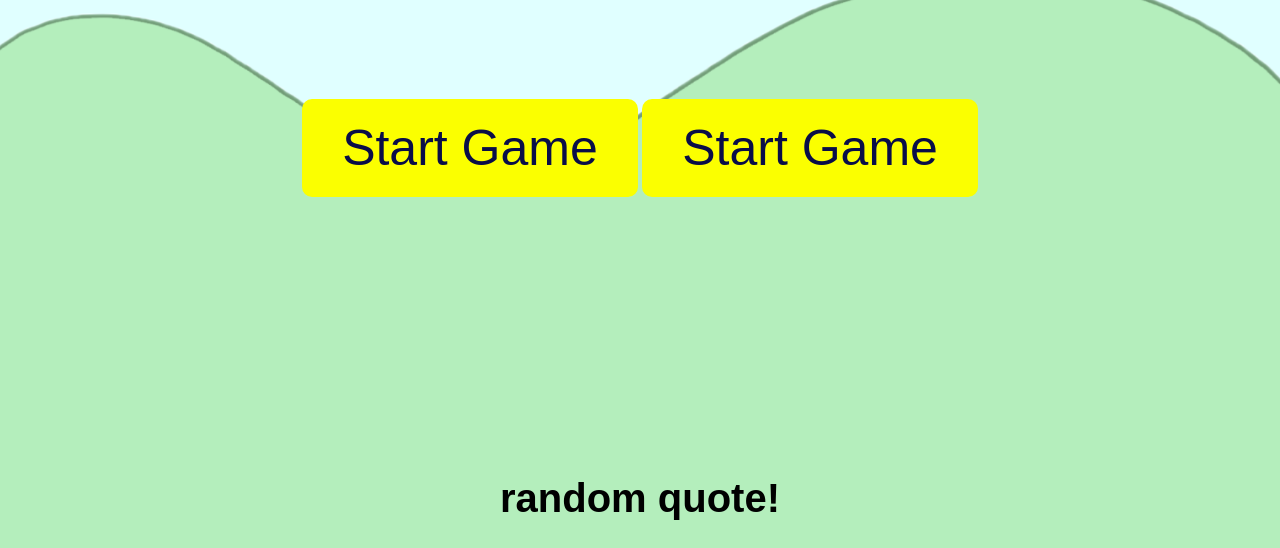
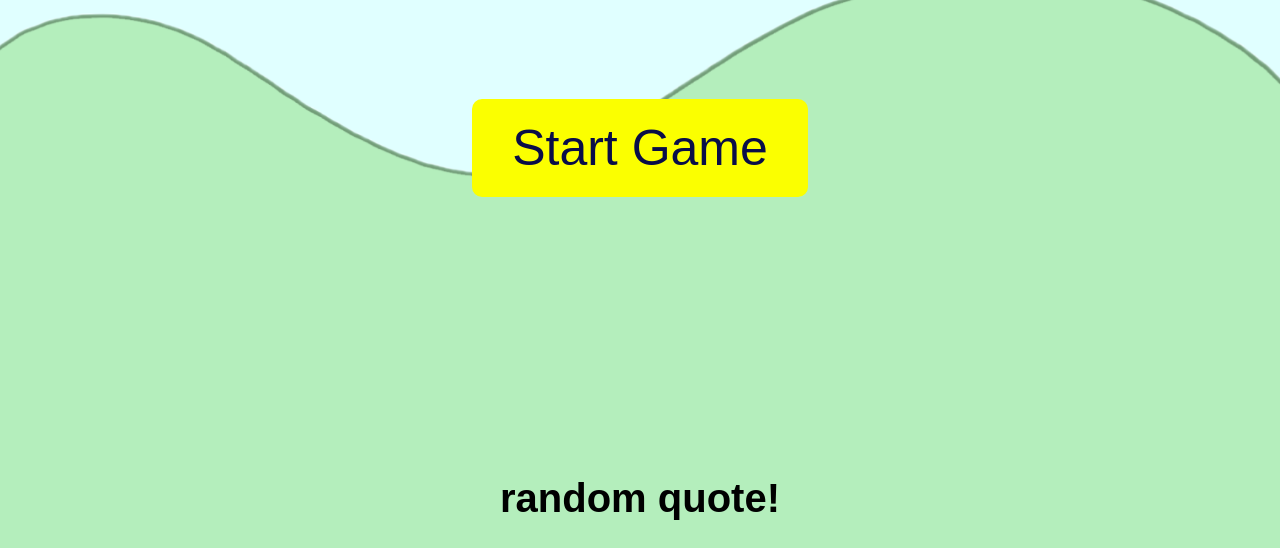
Before and after one commit to TheAlex7/VenusHacks2024, a website: page src/client/index.html in a window 1280 px wide. Shown: the part 252-800 px from the top of the page. Drawn offline with Linux system fonts and the light colour scheme; a web font is replaced by a local one.

Commit message:
updated index.html

```diff
--- a/src/client/index.html
+++ b/src/client/index.html
@@ -23,8 +23,6 @@
     <div id="home-screen">
         <button id="start-button" onclick="startQuiz()">Start Game</button>
         <!-- <button onclick="visitGarden()">Visit Virtual Garden</button> -->
-        <button id="start-button" onclick="startQuiz()">Start Game</button>
-        <!-- <button onclick="visitGarden()">Visit Virtual Garden</button> -->
     </div>
 
     <div id="quiz-container" class="hidden">
```
